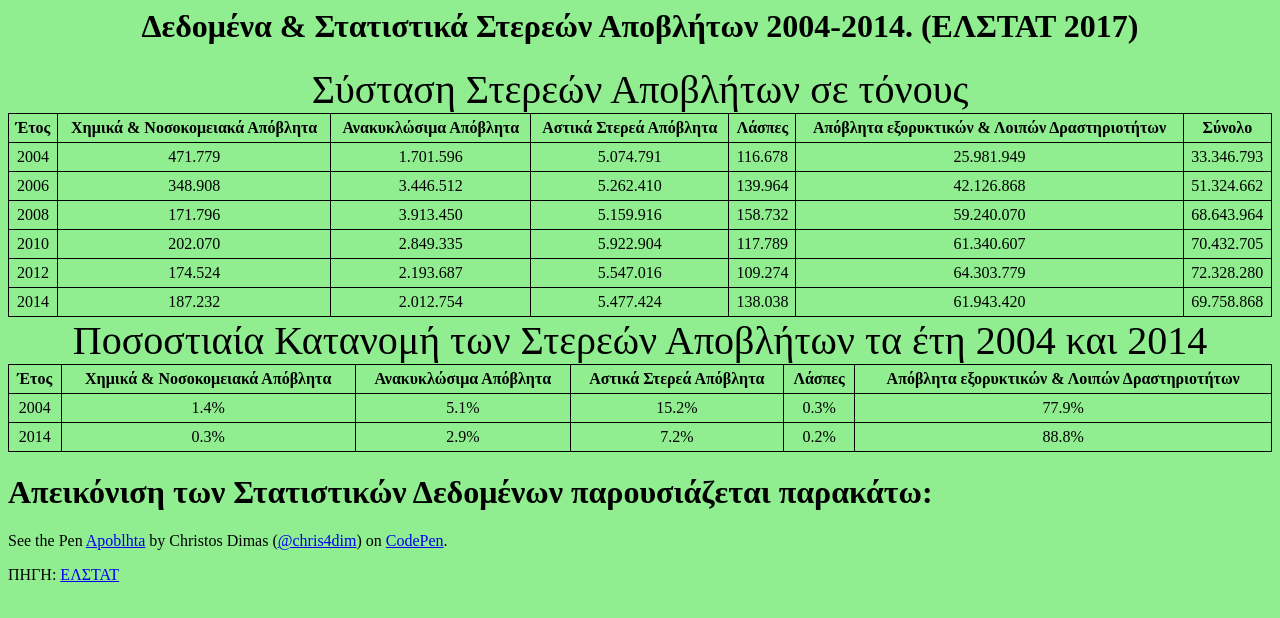
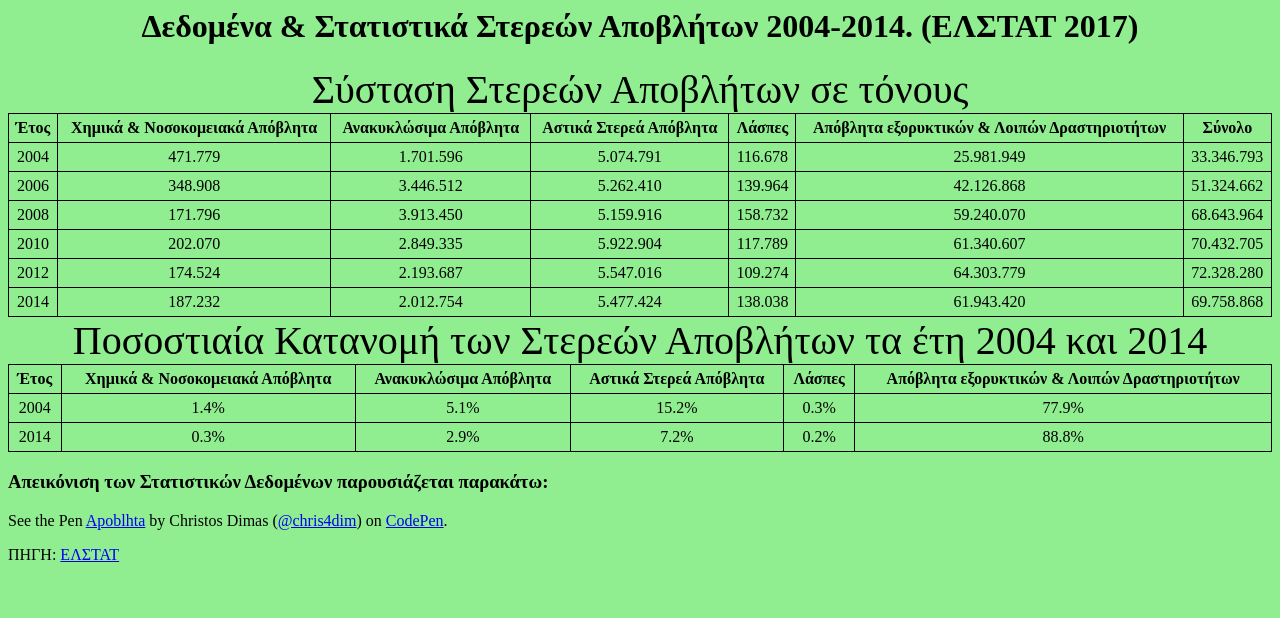
Before and after one commit to chris4dim/test, a plain HTML site: page index.html in a window 1280 px wide. Drawn offline with Linux system fonts and the light colour scheme; a script that the page names is missing.

Commit message:
Update index.html

```diff
--- a/index.html
+++ b/index.html
@@ -115,7 +115,7 @@ th, td {
   </tr>
    </table>
 
-  <h1>Απεικόνιση των Στατιστικών Δεδομένων παρουσιάζεται παρακάτω:</h1>
+  <h3>Απεικόνιση των Στατιστικών Δεδομένων παρουσιάζεται παρακάτω:</h3>
 
  <p data-height="265" data-theme-id="0" data-slug-hash="VVJeMY" data-default-tab="js,result" data-user="chris4dim" data-pen-title="Apoblhta" class="codepen">See the Pen <a href="https://codepen.io/chris4dim/pen/VVJeMY/">Apoblhta</a> by Christos Dimas (<a href="https://codepen.io/chris4dim">@chris4dim</a>) on <a href="https://codepen.io">CodePen</a>.</p>
 <script async src="https://static.codepen.io/assets/embed/ei.js"></script>
```
